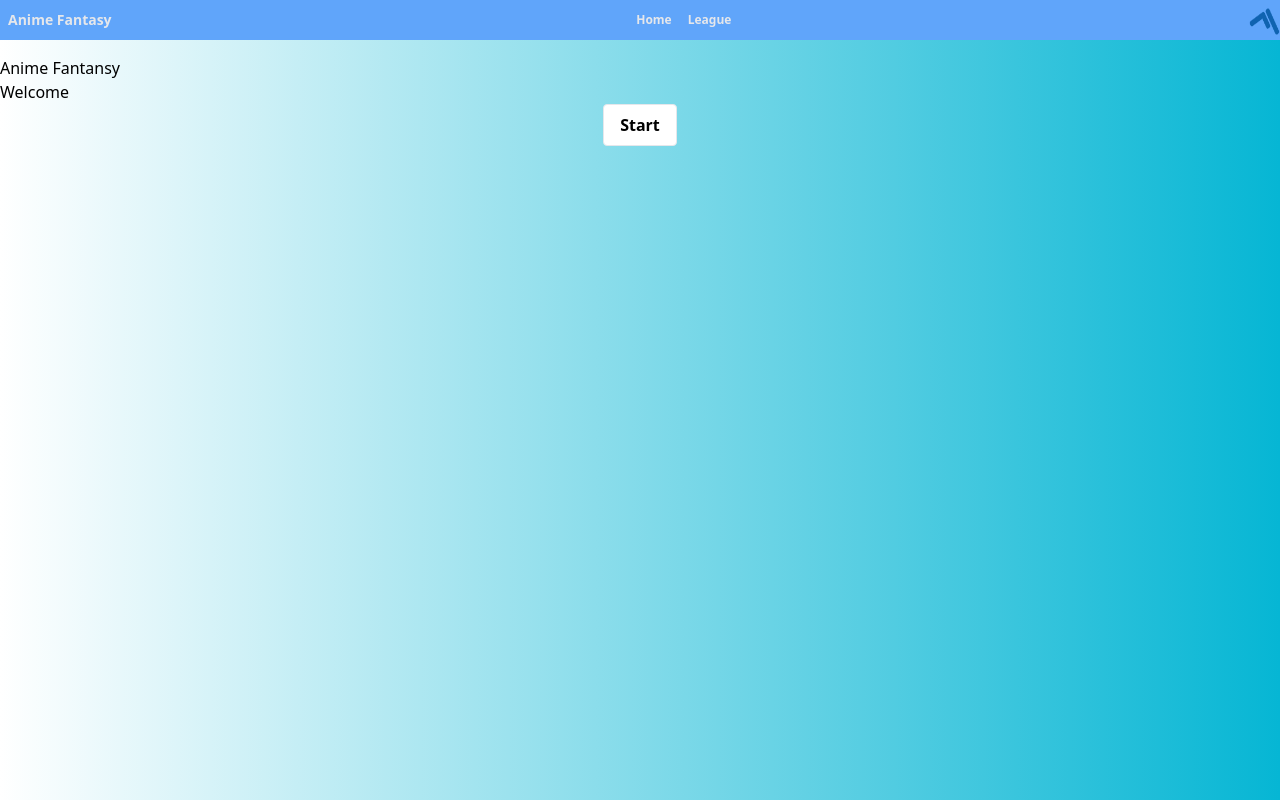
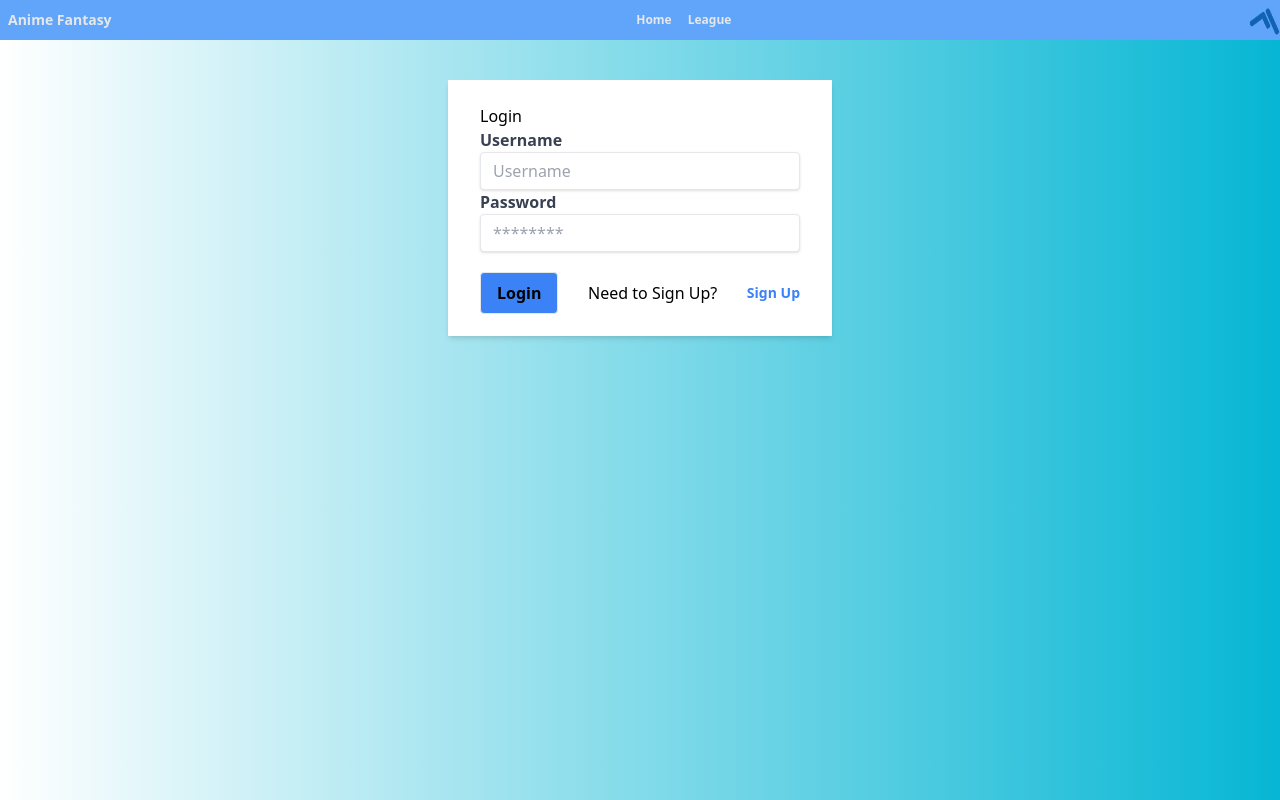
Before and after one commit to MikeLens32/phase-4-project-anime-fantasy, a React (Create React App) app in the folder anime-fantasy-client/: page /anime-fantasy in a window 1280 px wide. Built offline with nearby package versions, Linux system fonts and the light colour scheme; no server answers.

Commit message:
Backend db:seed issues I'm currently triuble shooting and about switch back over to the frontend and comeback to this

```diff
--- a/anime-fantasy-client/src/components/AnimeLeague.js
+++ b/anime-fantasy-client/src/components/AnimeLeague.js
@@ -1,21 +1,22 @@
 import React, { useState, useEffect } from 'react'
 import AnimeFantasyContainer from '../container/AnimeFantasyContainer'
-// import LeagueSignInForm from './LeagueSignInForm'
+import LeagueSignInForm from './LeagueSignInForm'
 
 const AnimeLeague = () => {
 
-    // const [currentUser, setCurrentUser] = useState('')
+    const [currentUser, setCurrentUser] = useState('')
 
-    // useEffect(() => {
-    //     fetch('/me')
-    //     .then((r) =>{
-    //         if(r.ok){
-    //             r.json().then(user => setCurrentUser(user))
-    //         }
-    //     })
-    // },[])
+    useEffect(() => {
+        fetch('/me')
+        .then((r) =>{
+            if(r.ok){
+                r.json().then(user => setCurrentUser(user))
+            }
+        })
+    },[])
 
-    // if(!currentUser) return <LeagueSignInForm loggedOn={setCurrentUser}/>
+    if(!currentUser) return <LeagueSignInForm loggedOn={setCurrentUser}/>
+
     // {currentUser.username}
     // ^^ got next to welcome for the user's username to appear on login
 
--- a/anime-fantasy-client/src/components/Battle.js
+++ b/anime-fantasy-client/src/components/Battle.js
@@ -1,9 +1,18 @@
 import React from 'react'
+// import Character from './Character'
+import CharacterSummary from './CharacterSummary'
 
 const Battle = () => {
+
     return (
         <div>
-            Battle Menu Component
+            <div>
+                <CharacterSummary />
+            </div>
+            <div>
+                <CharacterSummary user/>
+            </div>
+            {/* <Character /> */}
         </div>
     )
 }
--- a/anime-fantasy-client/src/components/CharacterSummary.js
+++ b/anime-fantasy-client/src/components/CharacterSummary.js
@@ -1,9 +1,13 @@
 import React from 'react'
 
-const CharacterSummary = () => {
+const CharacterSummary = ({ user = false }) => {
+
+    const red = '#821200'
+    const blue = '#1953cb'
+
     return (
-        <div>
-            Characte rSummary
+        <div className=''>
+            Character Summary
         </div>
     )
 }
--- a/anime-fantasy-client/src/components/Home.js
+++ b/anime-fantasy-client/src/components/Home.js
@@ -3,7 +3,7 @@ import NewsFeedContainer from '../container/NewsFeedContainer'
 
 const Home = () => {
     return (
-        <div>
+        <div className='h-full bg-gradient-to-r from-white to-cyan-500'>
             <h1>Home</h1>
             <div >
                 <NewsFeedContainer />
--- a/anime-fantasy-client/src/components/LeagueSignInForm.js
+++ b/anime-fantasy-client/src/components/LeagueSignInForm.js
@@ -37,14 +37,10 @@ const LeagueSignInForm = ({ loggedOn }) => {
              history.push('/anime-fantasy')
     }
 
-    // function handleSignUp(e) {
-    //     e.preventDefault()
-    //     history.push('/signup')
-    // }
 
     return (
-        <div className='flex flex-wrap justify-center'>
-            <form className='shadow-md bg-white round px-8 pt-6 pb-8 mb-4 mt-20' onSumbit={handleSumbit}>
+        <div className='h-screen bg-gradient-to-r from-white to-cyan-500 flex flex-wrap justify-center'>
+            <form className='shadow-md bg-white round box-border h-64 w-96 p-4 px-8 pt-6 pb-8 mb-4 mt-20' onSumbit={handleSumbit}>
                 <h2>Login</h2>
                 <label className='black text-gray-700 tet-sm font-bold md-2' >Username</label>
                 <input className="shadow appearance-none border rounded w-full py-2 px-3 text-gray-700 leading-tight focus:outline-none focus:shadow-outline" name='username' onChange={handleChange} value={loginUser.name} type='text' placeholder='Username'/>
@@ -56,6 +52,7 @@ const LeagueSignInForm = ({ loggedOn }) => {
                     <button className='bg-blue-500 hover:bg-blue-800 hover:text-white font-bold py-2 px-4 border rounded focus:outline-none focus:shadow-outline' type='submit' >Login</button>
                     <label >Need to Sign Up?</label>
                     <h4 className='inline-block align-baseline font-bold text-sm text-blue-500 hover:text-blue-800'>Sign Up</h4>
+                    {/* pass loggedOn so I can use it to set the user for sessions */}
                 </div>
 
             </form>
--- a/anime-fantasy-client/src/components/LeagueSignUpForm.js
+++ b/anime-fantasy-client/src/components/LeagueSignUpForm.js
@@ -1,31 +1,62 @@
-import React, { useState } from 'react'
+import React, { useState } from 'react';
+import { useNavigate } from 'react-router-dom';
 
 const LeagueSignUpForm = () => {
 
-    const [userForm, setUserForm] = useState({
+    const [signUpUser, setSignUpUser] = useState({
         username: '',
-        email: '',
         password: ''
     })
 
-    function handleChange(e) {
-        setUserForm({
-            ...userForm,
-            [e.target.name]:e.target.value
+    function handleChange(e){
+        setSignUpUser({
+            ...signUpUser,
+            [e.target.name]:e.target.value,
         })
     }
 
+    const history = useNavigate()
+
+    function handleSumbit(e){
+        e.preventDefault()
+
+        fetch('/signup', {
+            method: 'POST',
+            headers: {
+                'Content-Type': 'application/json'
+            },
+            body: JSON.stringify(signUpUser)
+        })
+            .then((r) => {
+                if(r.ok){
+                    r.json()
+                    .then((userData) => loggedOn(userData))
+                } else{
+                    r.json().then(obj => alert(obj.error))
+                }
+            } )
+             history.push('/anime-fantasy')
+    }
+
     return (
-        <div>
-            <form>
-                <h1>Sign Up</h1>
-                <label>Username</label>
-                <input  name="username" onChange={handleChange} value={userForm.username}/>
-                <label>Email</label>
-                <input  name="email" onChange={handleChange} value={userForm.email}/>
-                <label>Password</label>
-                <input  name="password" onChange={handleChange} value={userForm.password}/>
-                <input type="submit" value="Sign Up" />
+        <div className='flex flex-wrap justify-center'>
+            <form className='shadow-md bg-white round box-border h-64 w-96 p-4 px-8 pt-6 pb-8 mb-4 mt-20' onSumbit={handleSumbit}>
+                <h2>Sign Up</h2>
+                <label className='black text-gray-700 tet-sm font-bold md-2' >Username</label>
+                <input className="shadow appearance-none border rounded w-full py-2 px-3 text-gray-700 leading-tight focus:outline-none focus:shadow-outline" name='username' onChange={handleChange} value={loginUser.name} type='text' placeholder='Username'/>
+                <br/>
+                <label className='black text-gray-700 tet-sm font-bold md-2' >Email</label>
+                <input className="shadow appearance-none border rounded w-full py-2 px-3 text-gray-700 leading-tight focus:outline-none focus:shadow-outline" name='email' onChange={handleChange} value={loginUser.name} type='text' placeholder='Email'/>
+                <br/>
+                <label className='black text-gray-700 tet-sm font-bold md-2' >Password</label>
+                <input className="shadow appearance-none border rounded w-full py-2 px-3 text-gray-700 leading-tight focus:outline-none focus:shadow-outline" name='password' onChange={handleChange} value={loginUser.password} type='password' placeholder='********'/>
+                <br/>
+                <div className='flex items-center justify-between mt-5'>
+                    <button className='bg-blue-500 hover:bg-blue-800 hover:text-white font-bold py-2 px-4 border rounded focus:outline-none focus:shadow-outline' type='submit' >Login</button>
+                    <label >Need to Login?</label>
+                    <h4 className='inline-block align-baseline font-bold text-sm text-blue-500 hover:text-blue-800'>Login</h4>
+                </div>
+
             </form>
         </div>
     )
--- a/anime-fantasy-client/src/components/NewsCards.js
+++ b/anime-fantasy-client/src/components/NewsCards.js
@@ -5,7 +5,7 @@ const NewsCards = () => {
     return (
         <div className='grid grid-cols-4'>
             {NewsInfoDb.map((infoCard) => (
-                <div className='bg-slate-300 bg-cover w-full min-h-screen flex justify-center items-center'>
+                <div className='w-full min-h-screen flex justify-center items-center'>
                     <div className='rounded w-60 p-2 bg-white round-xl hover:-translate-y-3 duration-500 drop-shadow-lx hover:shadow-2x1 '>
                         <img className='round-lg h-40 object-cover ' src={infoCard.img} alt={infoCard.alt} />
                         <div className='font-bold text-lg'>
--- /dev/null
+++ b/anime-fantasy-client/src/components/TestCharacter.js
@@ -0,0 +1,22 @@
+import goku from '../assets/Characers-05.png'
+import rimuru from '../assets/Characers-15.png'
+
+export const userStats = {
+    name: 'Goku',
+    img: {goku},
+    health: 4000,
+    attack: 2000,
+    defense: 1000,
+    stamina: 1,
+    ult_move: 3500
+};
+
+export const oppStats = {
+    name: 'Rimuru',
+    img:{rimuru},
+    health: 3000,
+    attack: 1000,
+    defense: 2000,
+    stamina: 1,
+    ult_move: 2200
+}
```
Also changed, not shown: anime-fantasy-client/src/components/Character.js (+11 -1 lines), 2 other files (tests, documents, lock files or other folders).
